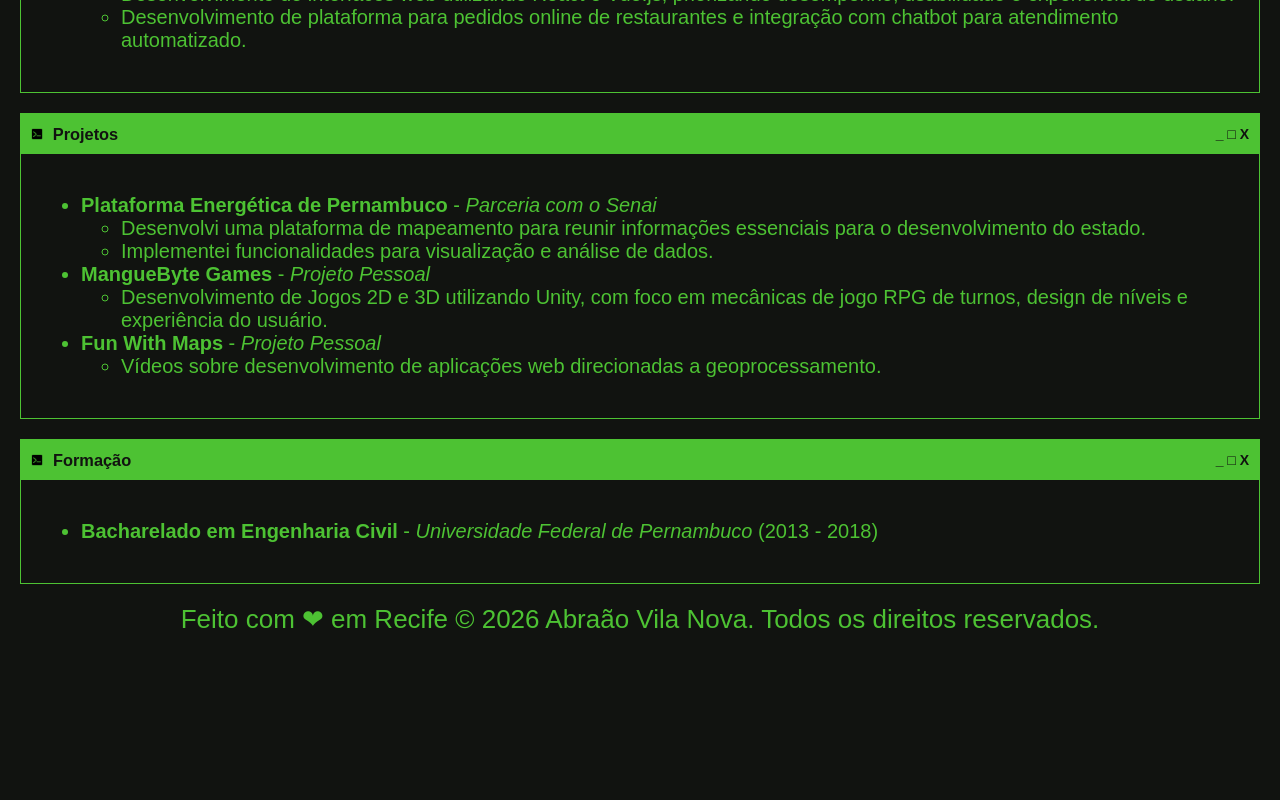
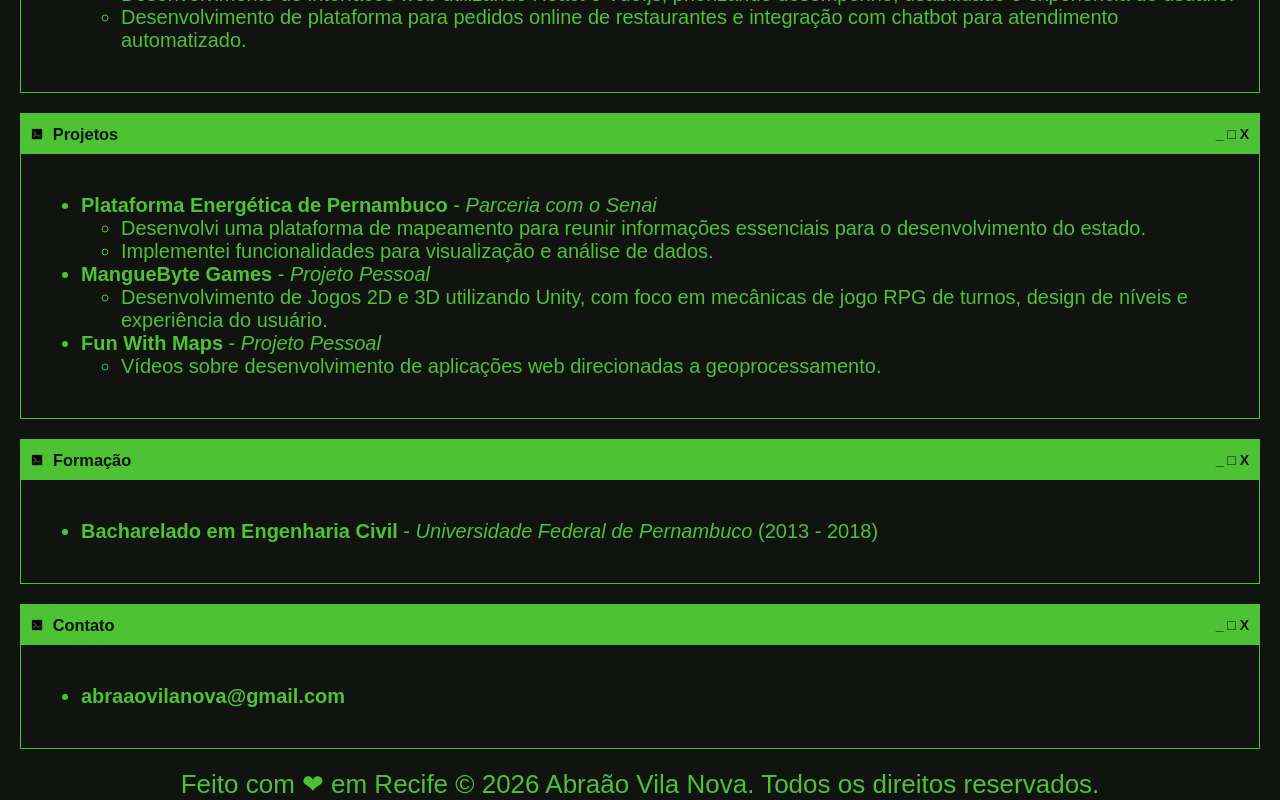
Before and after one commit to abraaovilanova/abraaovilanova, a JavaScript app: page / in a window 1280 px wide. Shown: the part 1218-2018 px from the top of the page. Before the commit the page ends 1853 px from the top, so only its background shows below. Built offline with nearby package versions, Linux system fonts and the light colour scheme; the HTML template or start-up script is replaced by a standard one; a web font is replaced by a local one.

Commit message:
add contato

```diff
--- a/package.json
+++ b/package.json
@@ -1,6 +1,6 @@
 {
   "name": "abraaovilanova",
-  "version": "0.1.0",
+  "version": "0.1.1",
   "homepage": "https://abraaovilanova.github.io/abraaovilanova",
   "private": true,
   "dependencies": {
--- a/src/App.js
+++ b/src/App.js
@@ -230,6 +230,17 @@ function App() {
         }
       />
 
+      <Window title='Contato' content={
+        <div>
+          <ul>
+            <li>
+              <strong> abraaovilanova@gmail.com</strong>
+            </li>
+          </ul>
+      </div>
+      }
+      />
+
       <div>
         Feito com ❤︎ em Recife © 2026 Abraão Vila Nova. Todos os direitos
         reservados.
```
